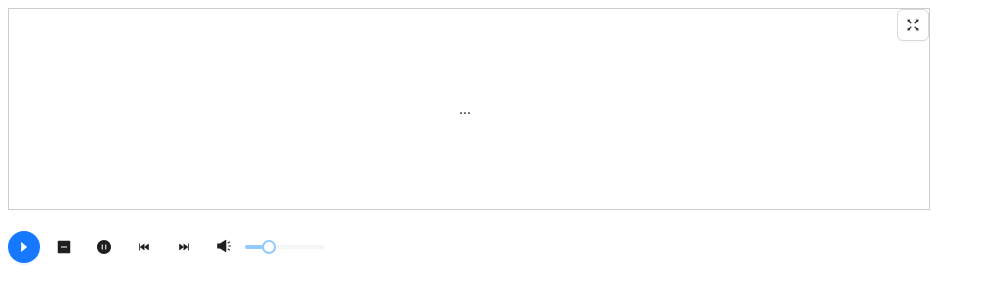
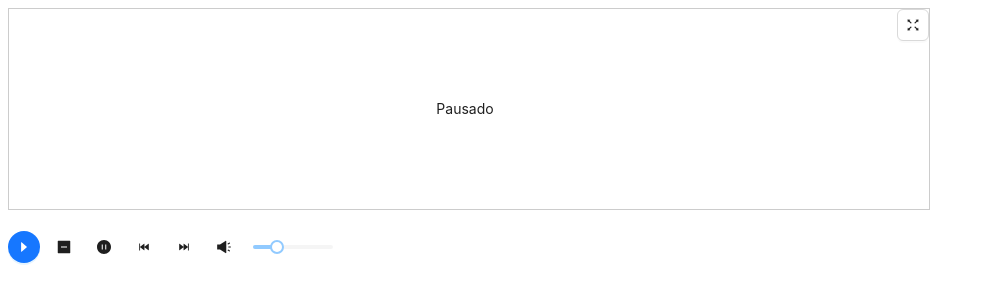
Before and after one commit to Greg-design/playerjs, a React (Vite) app: page / in a window 1280 px wide. Shown: the top 304 px of the page, without its empty margins (0-985 px from the left). Built offline with nearby package versions, Linux system fonts and the light colour scheme.

Commit message:
refatorando funções dos controles e criando função fullscreen

```diff
--- /dev/null
+++ b/src/components/SliderSound/index.tsx
@@ -0,0 +1,14 @@
+import { SoundFilled } from "@ant-design/icons";
+import { Button, Slider, Space } from "antd";
+import style from "./style.module.css";
+
+const SliderSound = () => {
+  return (
+    <Space>
+      <Button type="text" icon={<SoundFilled />} />
+      <Slider defaultValue={30} className={style.slider} />
+    </Space>
+  );
+};
+
+export default SliderSound;
--- /dev/null
+++ b/src/components/SliderSound/style.module.css
@@ -0,0 +1,3 @@
+.slider {
+  width: 80px;
+}
--- /dev/null
+++ b/src/components/TelaDeReproducao/index.tsx
@@ -0,0 +1,39 @@
+import { FullscreenOutlined } from "@ant-design/icons";
+import { Button, Space, Tooltip, Typography } from "antd";
+import { useState } from "react";
+import { VideoEstado } from "../../pages/Screen";
+import style from "./style.module.css";
+
+const { Text } = Typography;
+
+interface TelaDeReproducaoProps {
+  video: VideoEstado;
+}
+
+const TelaDeReproducao = ({ video }: TelaDeReproducaoProps) => {
+  const [fullscreen, setFullscreen] = useState(false);
+
+  const handleClickFullScreen = () => {
+    const container = document.documentElement;
+    if (fullscreen) {
+      document.exitFullscreen();
+    } else {
+      container.requestFullscreen();
+    }
+
+    setFullscreen(!fullscreen);
+  };
+
+  return (
+    <Space className={`${style.areaVideo} ${fullscreen ? style.fullscreen : ""}`}>
+      <Text>{video}</Text>
+      <div className={style.btnFullScreen}>
+        <Tooltip title="fullscreen">
+          <Button onClick={handleClickFullScreen} icon={<FullscreenOutlined />} />
+        </Tooltip>
+      </div>
+    </Space>
+  );
+};
+
+export default TelaDeReproducao;
--- /dev/null
+++ b/src/components/TelaDeReproducao/style.module.css
@@ -0,0 +1,21 @@
+.areaVideo {
+  min-width: 920px;
+  min-height: 200px;
+  border: 1px solid #ccc;
+  display: flex;
+  align-items: center;
+  justify-content: center;
+  position: relative;
+}
+
+.fullscreen {
+  min-width: 1580px;
+  min-height: 720px;
+  border: 3px solid #ccc;
+}
+
+.btnFullScreen {
+  position: absolute;
+  top: 0;
+  right: 0;
+}
--- a/src/pages/Screen/index.tsx
+++ b/src/pages/Screen/index.tsx
@@ -2,77 +2,47 @@ import {
   CaretRightOutlined,
   FastBackwardFilled,
   FastForwardFilled,
-  FullscreenOutlined,
   MinusSquareFilled,
   PauseCircleFilled,
-  SoundFilled,
 } from "@ant-design/icons";
-import { Button, Slider, Space, Tooltip, Typography } from "antd";
+import { Button, Space, Tooltip } from "antd";
 import { useState } from "react";
+import SliderSound from "../../components/SliderSound";
+import TelaDeReproducao from "../../components/TelaDeReproducao";
 import style from "./styles.module.css";
 
-const { Text } = Typography;
+export type VideoEstado = "Passando" | "Pausado" | "Parado" | "Retrocedendo" | "Avançando";
 
 export const Screen = () => {
-  const [inicial, setInicial] = useState(false);
-  const [buttonText, setButtonText] = useState("");
-
-  const handleTouchPlay = () => {
-    setInicial(!inicial);
-    setButtonText("Passando");
-  };
-
-  const handleTouchStop = () => {
-    setButtonText("Parado");
-  };
-
-  const handleTouchPause = () => {
-    setButtonText("Pausado");
-  };
-
-  const handleTouchBackward = () => {
-    setButtonText("Retrocedendo");
-  };
-
-  const handleTouchForward = () => {
-    setButtonText("Avançando");
-  };
-
-  const handleTouchSound = () => {
-    setButtonText("Som");
-  };
+  const [video, setEstadoVideo] = useState<VideoEstado>("Pausado");
+  const handleClickControlesVideo = (videoEstado: VideoEstado) => () => setEstadoVideo(videoEstado);
 
   return (
     <div className={style.container}>
-      <Space className={style.areaVideo}>
-        <Text>{inicial ? buttonText : "..."}</Text>
-        <div className={style.btnFullScreen}>
-          <Tooltip title="fullscreen">
-            <Button icon={<FullscreenOutlined />} />
-          </Tooltip>
-        </div>
-      </Space>
+      <TelaDeReproducao video={video} />
       <Space className={style.controls}>
         <Tooltip title="play">
-          <Button onClick={handleTouchPlay} type="primary" shape="circle" icon={<CaretRightOutlined />} />
+          <Button
+            onClick={handleClickControlesVideo("Passando")}
+            type="primary"
+            shape="circle"
+            icon={<CaretRightOutlined />}
+          />
         </Tooltip>
         <Tooltip title="stop">
-          <Button onClick={handleTouchStop} type="text" icon={<MinusSquareFilled />} />
+          <Button onClick={handleClickControlesVideo("Parado")} type="text" icon={<MinusSquareFilled />} />
         </Tooltip>
         <Tooltip title="pause">
-          <Button onClick={handleTouchPause} type="text" icon={<PauseCircleFilled />} />
+          <Button onClick={handleClickControlesVideo("Pausado")} type="text" icon={<PauseCircleFilled />} />
         </Tooltip>
         <Tooltip title="fast back">
-          <Button onClick={handleTouchBackward} type="text" icon={<FastBackwardFilled />} />
+          <Button onClick={handleClickControlesVideo("Retrocedendo")} type="text" icon={<FastBackwardFilled />} />
         </Tooltip>
         <Tooltip title="fast forward">
-          <Button onClick={handleTouchForward} type="text" icon={<FastForwardFilled />} />
+          <Button onClick={handleClickControlesVideo("Avançando")} type="text" icon={<FastForwardFilled />} />
         </Tooltip>
 
-        <div style={{ display: "flex" }}>
-          <Button onClick={handleTouchSound} type="text" icon={<SoundFilled />} />
-          <Slider defaultValue={30} className={style.slider} />
-        </div>
+        <SliderSound />
       </Space>
     </div>
   );
--- a/src/pages/Screen/styles.module.css
+++ b/src/pages/Screen/styles.module.css
@@ -3,26 +3,6 @@
   flex-direction: column;
 }
 
-.areaVideo {
-  width: 920px;
-  height: 200px;
-  border: 1px solid #ccc;
-  display: flex;
-  align-items: center;
-  justify-content: center;
-  position: relative;
-}
-
-.btnFullScreen {
-  position: absolute;
-  top: 0;
-  right: 0;
-}
-
 .controls {
   margin-top: 20px;
 }
-
-.slider {
-  width: 80px;
-}
```
